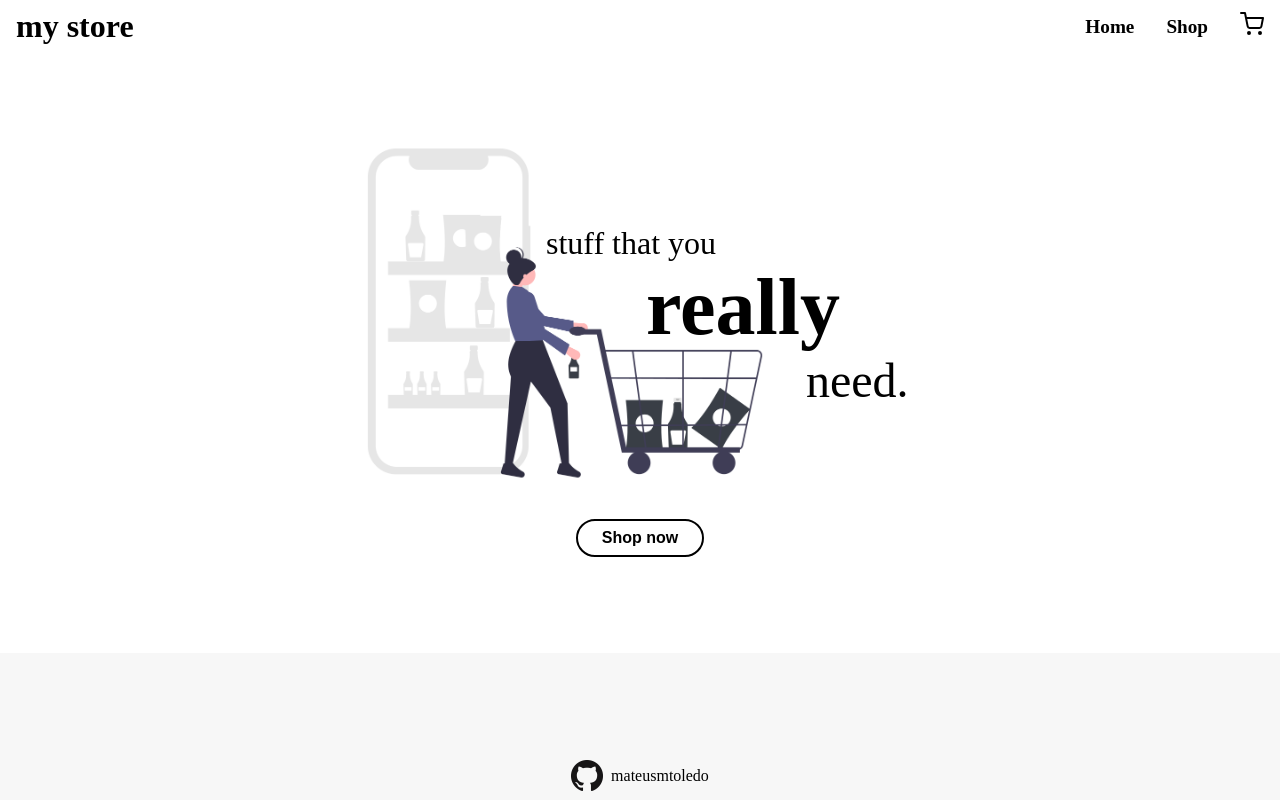
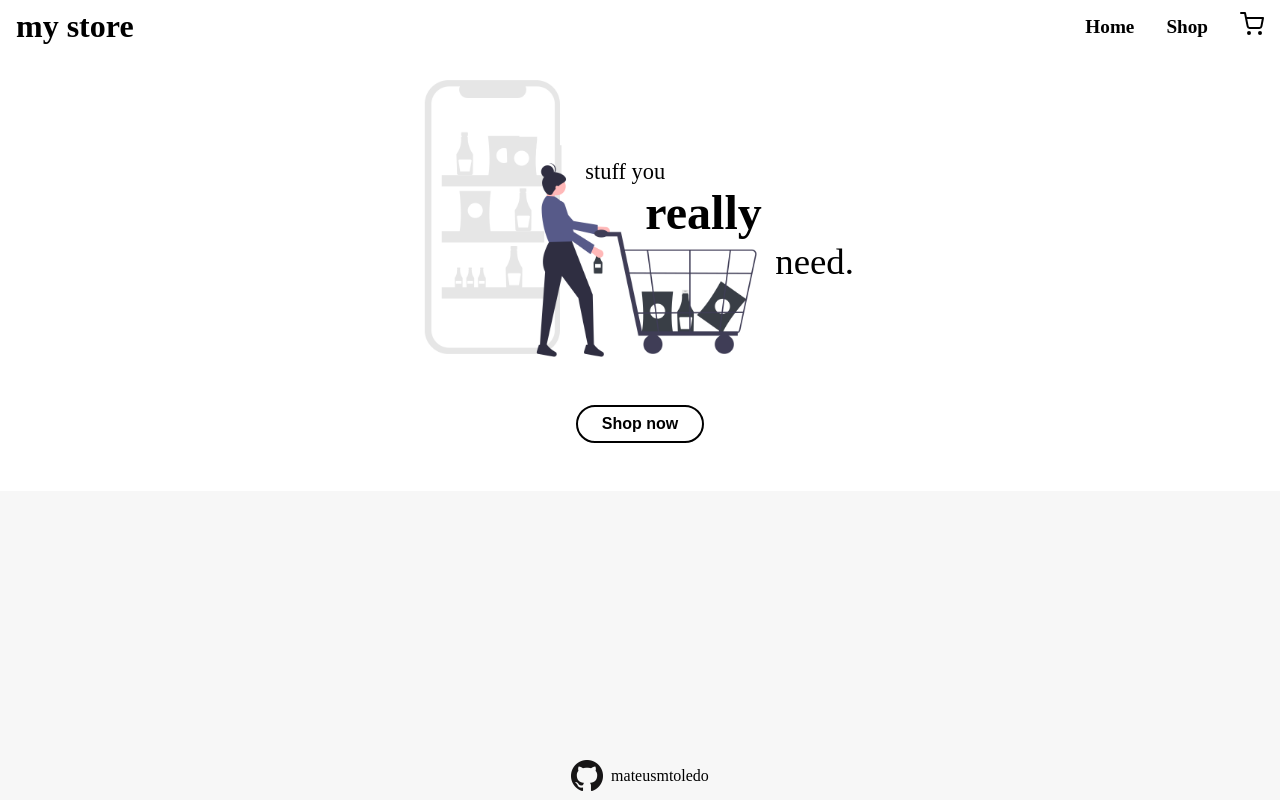
Before and after one commit to mateusmtoledo/fake-store, a React (Create React App) app: page / in a window 1280 px wide. Built offline with nearby package versions, Linux system fonts and the light colour scheme; no server answers.

Commit message:
Improve home page styling

```diff
--- a/src/components/Home.js
+++ b/src/components/Home.js
@@ -7,7 +7,7 @@ function Home() {
     <div className={styles.hero}>
       <div className={styles.container}>
         <div className={styles.heroText}>
-          <p>stuff that you</p>
+          <p>stuff you</p>
           <p><strong>really</strong></p>
           <p>need.</p>
         </div>
--- a/src/components/styles/Home.module.css
+++ b/src/components/styles/Home.module.css
@@ -1,54 +1,52 @@
 .hero {
-  height: 600px;
+  height: min-content;
   background-color: white;
   display: flex;
-  justify-content: center;
+  flex-direction: column;
+  align-items: center;
+  gap: 32px;
+  padding: 16px 8px 48px;
+}
+
+.container {
   position: relative;
-  align-items: flex-end;
+  left: 10px;
 }
 
 .hero img {
-  position: absolute;
-  top: 0;
-  height: 400px;
-  top: 50%;
-  left: 50%;
-  transform: translate(-65%, -60%);
+  height: 300px;
 }
 
 .heroText {
   position: absolute;
   z-index: 1;
-  top: 50%;
-  left: 50%;
-  transform: translate(-100%, -70%);
+  left: 230px;
+  top: 90px;
 }
 
 .heroText p:nth-child(1) {
-  font-size: 2rem;
+  font-size: 1.4rem;
   position: relative;
-  left: 100px;
+  right: 60px;
 }
 
 .heroText p:nth-child(2) {
-  font-size: 5rem;
+  font-size: 3rem;
   font-weight: 700;
   position: relative;
-  left: 200px;
 }
 
 .heroText p:nth-child(3) {
-  font-size: 3rem;
+  font-size: 2.3rem;
   position: relative;
-  left: 360px;
+  left: 130px;
 }
 
 .hero button {
-  margin-bottom: 96px;
   font-size: 1rem;
   font-weight: 700;
   padding: 8px 24px;
   background: none;
   border: 2px solid black;
-  border-radius: 64px;
+  border-radius: 32px;
 }
```
Also changed, not shown: src/images/shopping.png.
